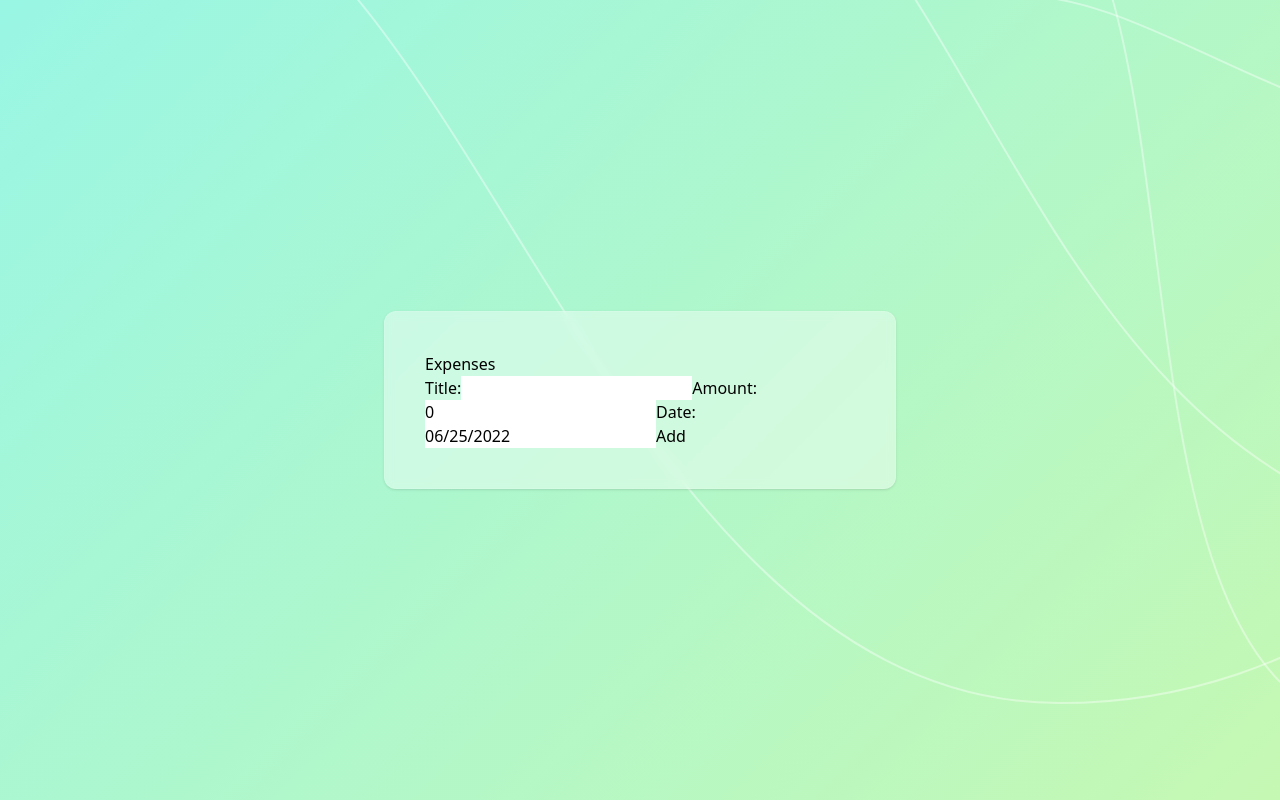
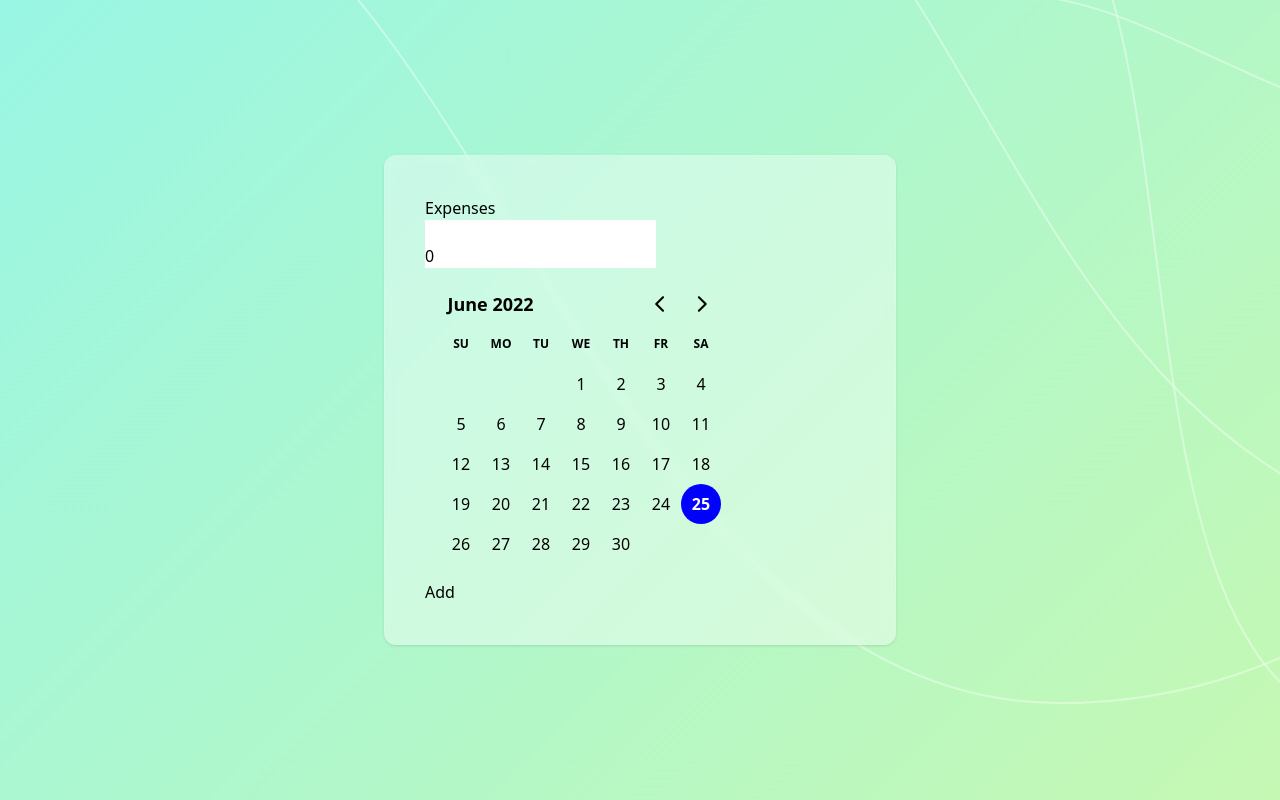
Before and after one commit to Tarkbyte/expenses-app, a React (Vite) app in the folder client/: page / in a window 1280 px wide. Built offline with nearby package versions, Linux system fonts and the light colour scheme; no server answers.

Commit message:
Added day picker

```diff
--- a/client/package.json
+++ b/client/package.json
@@ -11,13 +11,12 @@
     "@reduxjs/toolkit": "^1.8.2",
     "date-fns": "^2.28.0",
     "react": "^18.0.0",
-    "react-datepicker": "^4.8.0",
+    "react-day-picker": "^8.0.7",
     "react-dom": "^18.0.0",
     "react-redux": "^8.0.2"
   },
   "devDependencies": {
     "@types/react": "^18.0.0",
-    "@types/react-datepicker": "^4.4.2",
     "@types/react-dom": "^18.0.0",
     "@vitejs/plugin-react": "^1.3.0",
     "autoprefixer": "^10.4.7",
--- a/client/src/components/AddExpenseForm.tsx
+++ b/client/src/components/AddExpenseForm.tsx
@@ -1,7 +1,7 @@
 import { useState } from "react";
 import { useAddExpenseMutation } from "../features/api/apiSlice";
-import DatePicker from "react-datepicker";
-import "react-datepicker/dist/react-datepicker.css";
+import { DayPicker } from "react-day-picker";
+import "react-day-picker/dist/style.css";
 
 interface ExpenseForm {
   title: string;
@@ -22,22 +22,20 @@ const AddExpenseForm = () => {
 
   return (
     <div>
-      Title:
       <input
         type="text"
         value={form.title}
         onChange={(e) => setForm({ ...form, title: e.target.value })}
       />
-      Amount:
       <input
         type="number"
         value={form.amount}
         onChange={(e) => setForm({ ...form, amount: Number(e.target.value) })}
       />
-      Date:
-      <DatePicker
+      <DayPicker
+        mode="single"
         selected={form.date}
-        onChange={(date: Date) => setForm({ ...form, date: date })}
+        onSelect={(day, date: Date) => setForm({ ...form, date })}
       />
       <button onClick={() => handleClick(form)}>Add</button>
     </div>
--- a/client/src/components/ExpensesList.tsx
+++ b/client/src/components/ExpensesList.tsx
@@ -11,7 +11,7 @@ const ExpensesList = () => {
         <div className="m-auto" key={expense._id}>
           <p>{expense.title}</p>
           <p>{convertCentsToEuros(expense.amount)}</p>
-          <p>{format(new Date(expense.date), "dd/MM/yyyy")}</p>
+          <p>{format(new Date(expense.date), "PP")}</p>
         </div>
       ))}
     </>
--- a/client/src/main.tsx
+++ b/client/src/main.tsx
@@ -1,7 +1,7 @@
 import React from "react";
 import ReactDOM from "react-dom/client";
 import App from "./App";
-import "./index.css";
+import "./assets/index.css";
 import { ApiProvider } from "@reduxjs/toolkit/dist/query/react";
 import { expenseApi } from "./features/api/apiSlice";
 
```
Also changed, not shown: client/src/assets/index.css (renamed from client/src/index.css), 1 other file (tests, documents, lock files or other folders).
